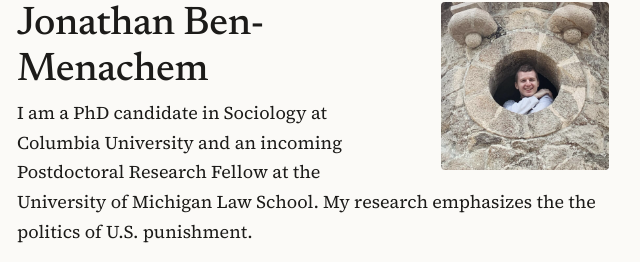
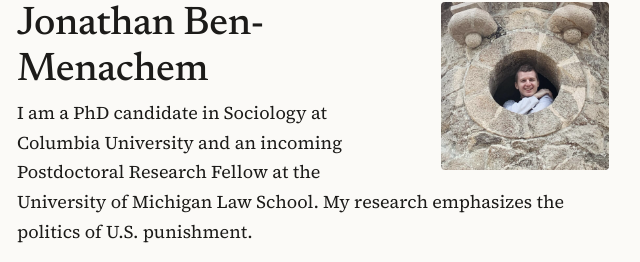
Before and after one commit to jbenmenachem/jbenmenachem.github.io, a plain HTML site: page index.html in a window 1280 px wide. Shown: the part 154-416 px from the top of the page, 327-967 px from the left. Drawn offline with Linux system fonts and the light colour scheme.

Commit message:
asdf
asdf

```diff
--- a/index.html
+++ b/index.html
@@ -19,7 +19,7 @@
 
   <h1>Jonathan Ben-Menachem</h1>
 
-  <p>I am a PhD candidate in Sociology at Columbia University and an incoming Postdoctoral Research Fellow at the University of Michigan Law School. My research emphasizes the the politics of U.S. punishment. </p>
+  <p>I am a PhD candidate in Sociology at Columbia University and an incoming Postdoctoral Research Fellow at the University of Michigan Law School. My research emphasizes the politics of U.S. punishment. </p>
 
   <p>My work has appeared in peer-reviewed journals like the <em>American Political Science Review</em>, <em>Sociological Methods and Research</em>, <em>Criminology</em>, and <em>Sociological Science</em>.</p>
 
```
